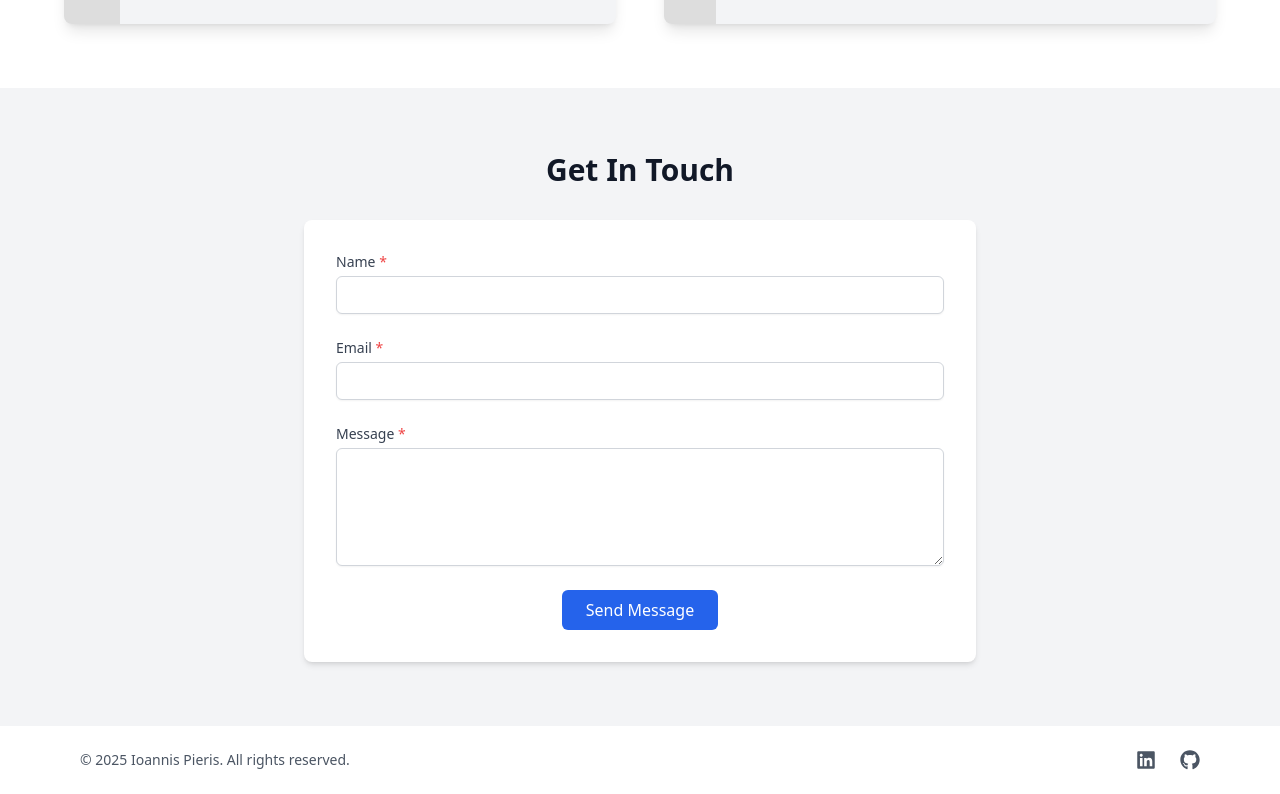
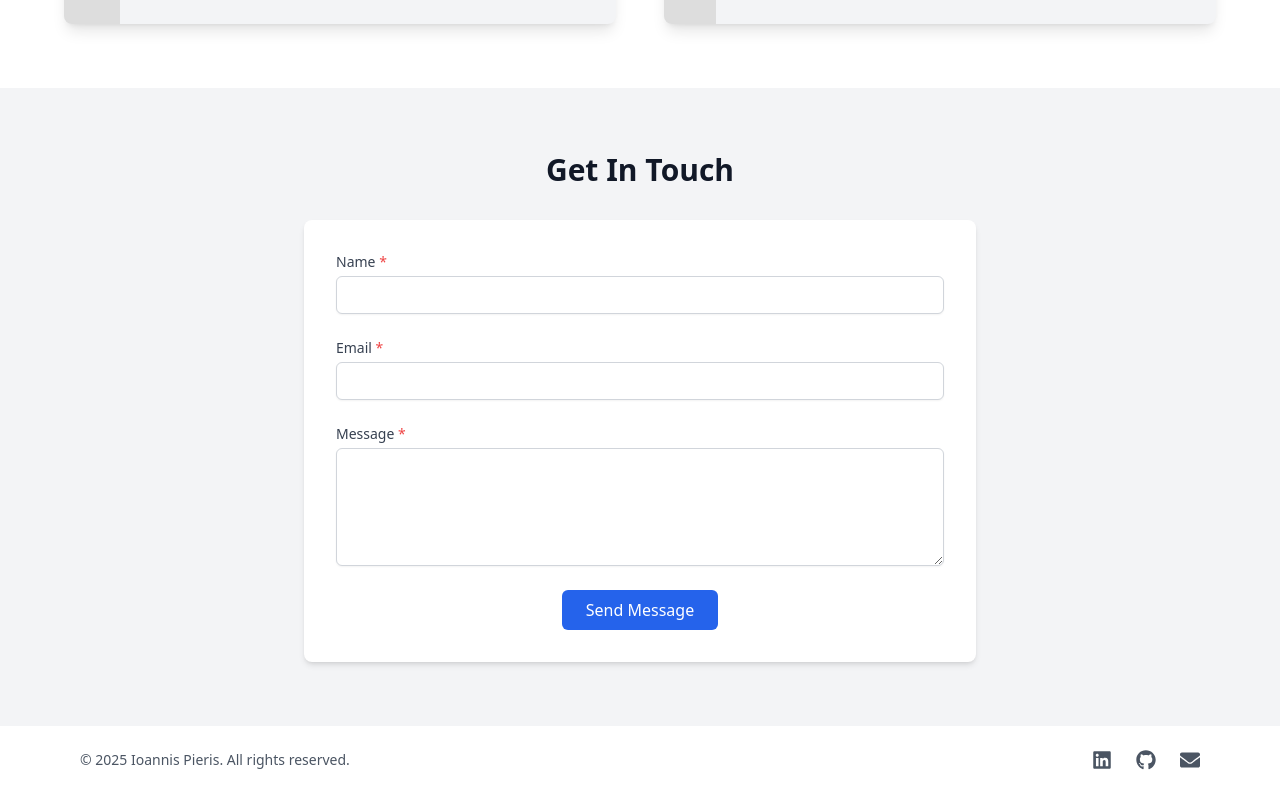
Before and after one commit to p1erhs/my-portfolio, a Next.js app: page / in a window 1280 px wide. Shown: the part 2972-3766 px from the top of the page. Built offline with nearby package versions, Linux system fonts and the light colour scheme.

Commit message:
Fix Footer icons for production build

```diff
--- a/src/components/Footer.tsx
+++ b/src/components/Footer.tsx
@@ -1,20 +1,5 @@
-import dynamic from "next/dynamic";
-
-const FaLinkedin = dynamic(
-    () =>
-        import("react-icons/fa").then((mod) => ({
-            default: mod.FaLinkedin,
-        })),
-    { ssr: false }
-);
-
-const FaGithub = dynamic(
-    () =>
-        import("react-icons/fa").then((mod) => ({
-            default: mod.FaGithub,
-        })),
-    { ssr: false }
-);
+// src/components/Footer.tsx
+import { FaLinkedin, FaGithub, FaEnvelope } from "react-icons/fa";
 
 export default function Footer() {
     return (
@@ -42,6 +27,13 @@ export default function Footer() {
                     >
                         <FaGithub className="h-5 w-5" />
                     </a>
+                    <a
+                        href="mailto:piergiannis@hotmail.com"
+                        aria-label="Email"
+                        className="text-gray-600 dark:text-gray-400 hover:text-accent dark:hover:text-yellow-400"
+                    >
+                        <FaEnvelope className="h-5 w-5" />
+                    </a>
                 </div>
             </div>
         </footer>
```
